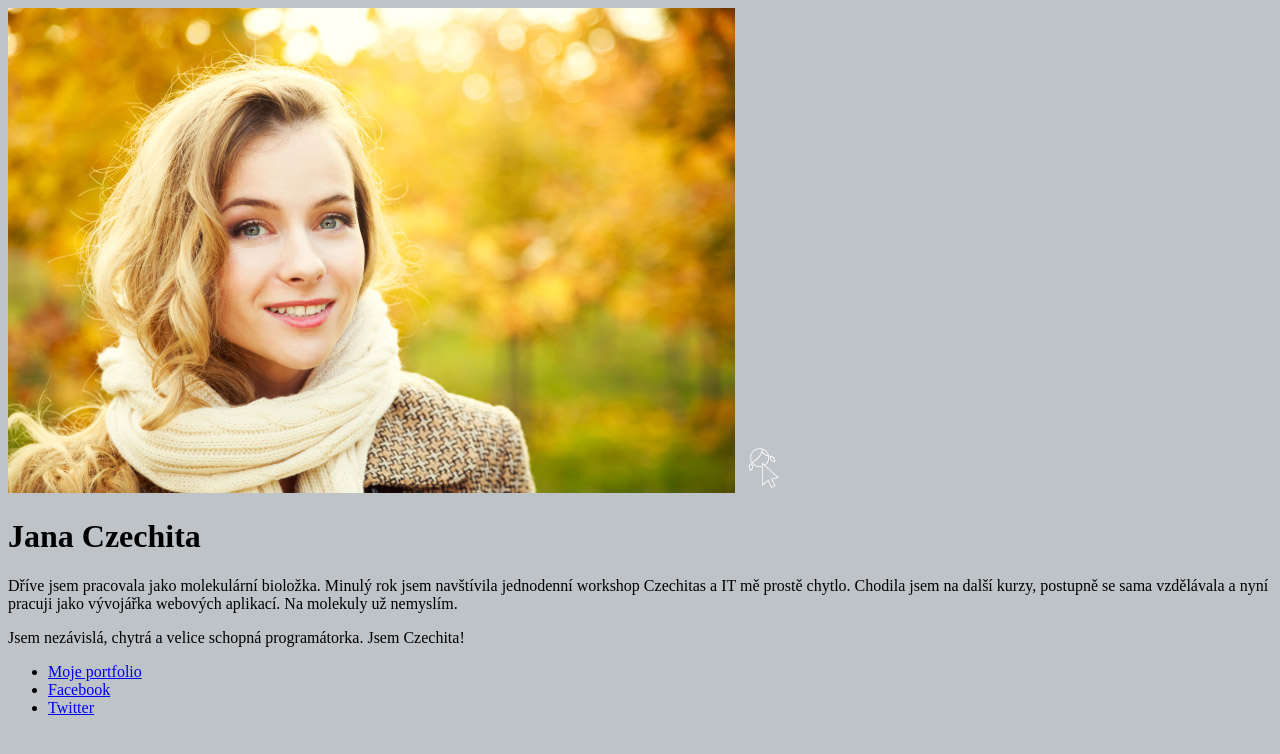
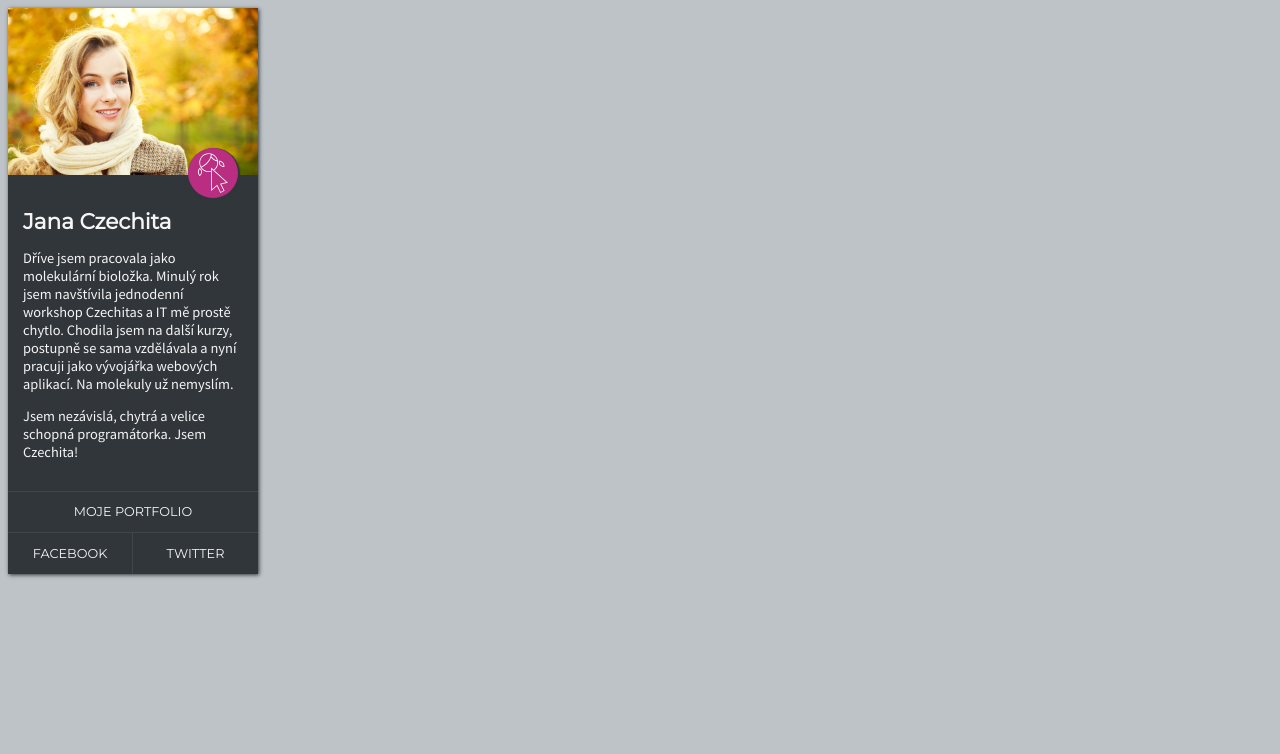
Before and after one commit to tvorimweb-2020-praha-jaro/projekt02-profil-MartinaHyn, a plain HTML site: page index.html in a window 1280 px wide. Drawn offline with Linux system fonts and the light colour scheme.

Commit message:
Dokončeno

```diff
--- a/index.html
+++ b/index.html
@@ -5,6 +5,7 @@
         <meta name="viewport" content="width=device-width, initial-scale=1">
         <title>Profil: Jana Czechita</title>
         <link rel="stylesheet" type="text/css" href="style.css">
+        <link href="https://fonts.googleapis.com/css?family=Montserrat|Source+Sans+Pro&display=swap" rel="stylesheet">
     </head>
     <body>
 
--- a/style.css
+++ b/style.css
@@ -13,7 +13,85 @@ html { box-sizing: border-box; }
  twitter    #1da1f2
 */
 
-
 body {
     background-color: #bdc3c7;
 }
+
+.profil {
+  width : 250px;
+  background-color: #31363b;
+  color : whitesmoke;
+  box-shadow : 1px 1px 4px #31363b;
+}
+
+.hlavicka{
+  position: relative;
+}
+.foto{
+  width : 250px;
+}
+.logo{
+  position : absolute;
+  background-color: #b92e81;
+  border-radius: 50%;
+  left: 180px;
+  top: 140px;
+  box-shadow : 1px 1px 1px 1px #31363b;
+}
+
+.obsah {
+  font-family: 'Source Sans Pro';
+  font-size: 0.9em;
+  padding : 15px;
+}
+.obsah h1 {
+  font-family: 'Montserrat' ;
+  font-size: 1.5em;
+  font-weight: bold;
+}
+
+.odkazy {
+  padding:0;
+  background-color: #31363b;
+  margin:0;
+ }
+.odkazy li{
+  display: inline-block;
+}
+.odkazy a{
+   color : whitesmoke;
+   text-decoration: none;
+   padding: 1em;
+   display: block;
+   text-align: center;
+   font-family: 'Montserrat' ;
+   text-transform: uppercase;
+   font-size: 0.8em;
+}
+
+.odkazy li.portfolio {
+  width : 250px;
+  border-top: 1px solid #3f464d;
+  border-bottom: 1px solid #3f464d;
+}
+.portfolio a:hover,
+.portfolio a:focus {
+  background-color: #e74c3c;
+}
+
+.odkazy li.facebook {
+  width : 50%;
+  border-right: 1px solid #3f464d;
+}
+.facebook a:hover,
+.facebook a:focus {
+  background-color: #3b5998;
+}
+
+.odkazy li.twitter {
+  width : 50%;
+}
+ .twitter a:hover,
+ .twitter a:focus {
+   background-color: #1da1f2;
+ }
```
